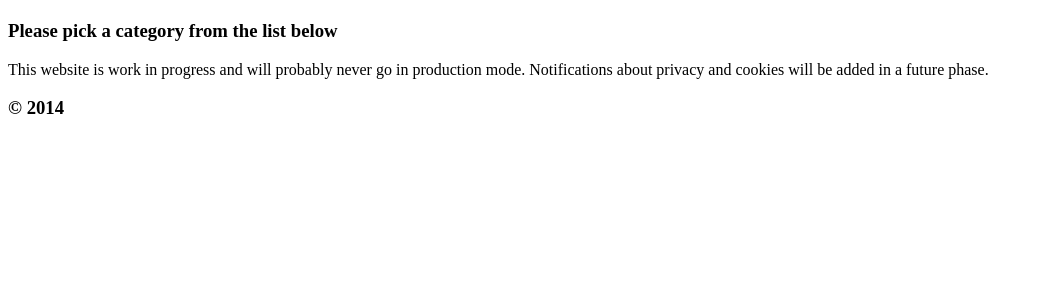
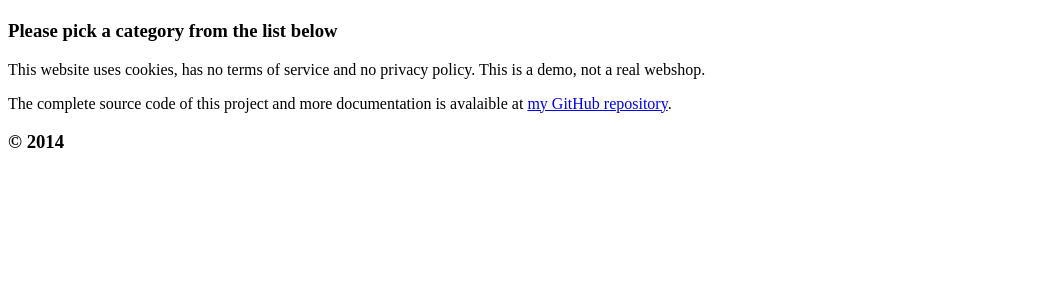
Before and after one commit to SamuelDebruyn/MI4webshop, a CakePHP app: the page made by app/View/StaticPages/home.ctp in a window 1280 px wide. Shown: the part 109-409 px from the top of the page, without its empty margins (0-1039 px from the left). Run offline with PHP 8.4 and a stand-in for CakePHP, Linux system fonts and the light colour scheme; the template is opened without the code that fills it, so the values that code supplies are empty; some libraries are stand-ins or nearby versions.

Commit message:
home page tekst

```diff
--- a/app/View/StaticPages/home.ctp
+++ b/app/View/StaticPages/home.ctp
@@ -14,5 +14,6 @@
 	</section>
 </article>
 <aside>
-	<p>This website is work in progress and will probably never go in production mode. Notifications about privacy and cookies will be added in a future phase.</p>
+	<p>This website uses cookies, has no terms of service and no privacy policy. This is a demo, not a real webshop.</p>
+	<p>The complete source code of this project and more documentation is avalaible at <?php echo $this->Html->link(__('my GitHub repository'), 'https://github.com/SamuelDebruyn/webshop/tree/v1.0.1'); ?>.</p>
 </aside>
```
